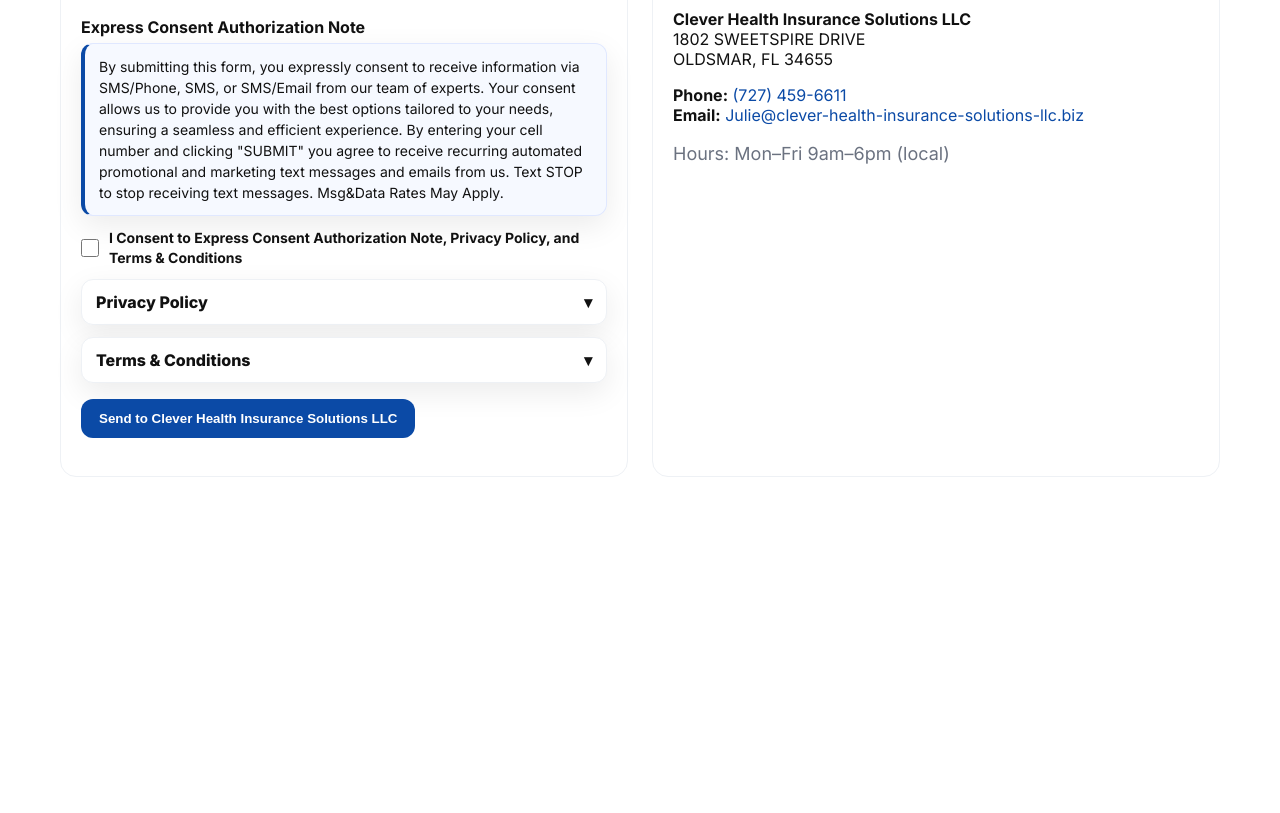
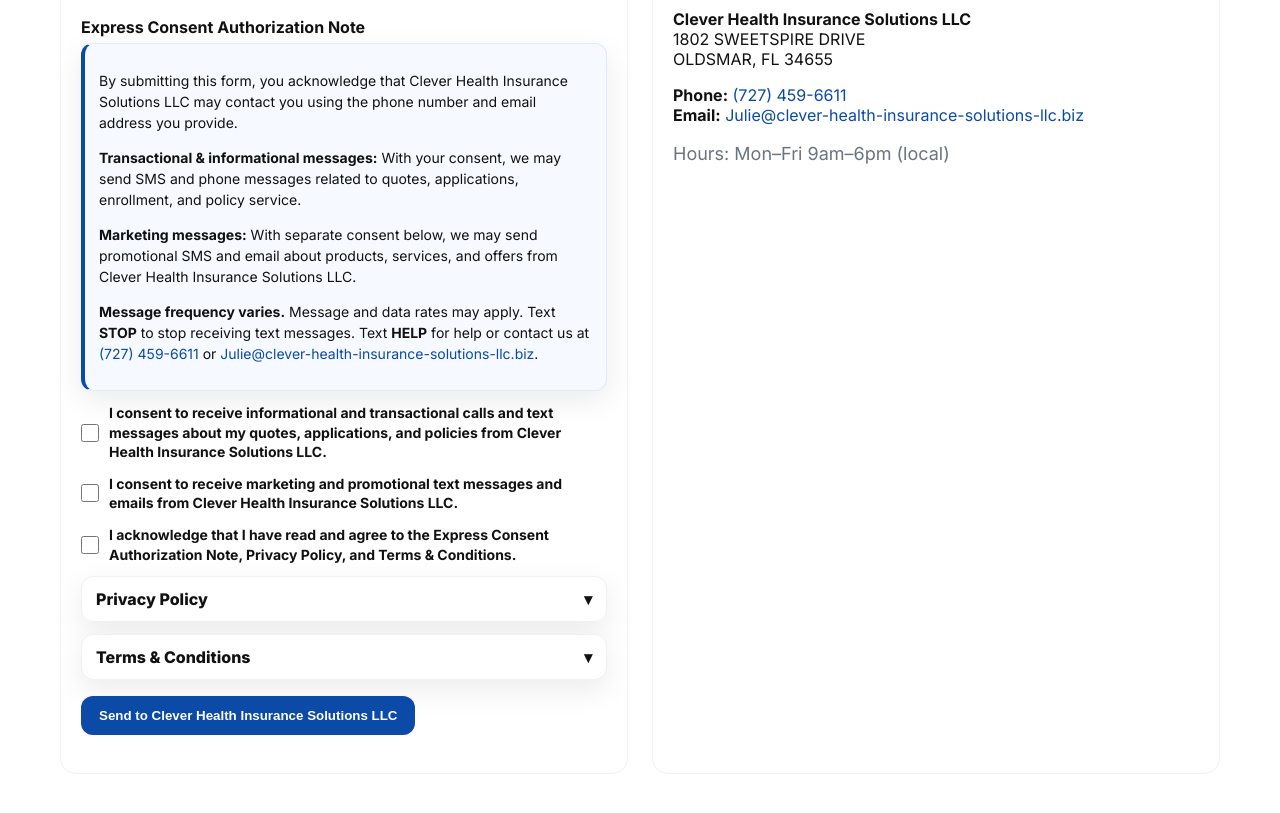
Before and after one commit to still62bronzes/clever-health-insurance-solutions-llc.biz, a plain HTML site: page index.html in a window 1280 px wide. Shown: the part 3997-4810 px from the top of the page. Before the commit the page ends 4642 px from the top, so only its background shows below. Drawn offline with Linux system fonts and the light colour scheme.

Commit message:
Update index.html - Express Consent Authorization

```diff
--- a/index.html
+++ b/index.html
@@ -486,15 +486,79 @@
             <textarea id="message" name="message" rows="5" placeholder="Tell us about your needs…"></textarea>
           </div>
 
-          <!-- Express Consent Authorization (required) -->
+          <!-- Express Consent Authorization -->
 <div class="legal-sections" style="margin-top:16px">
   <h4>Express Consent Authorization Note</h4>
   <div id="express-consent-note" class="consent-card">
-              By submitting this form, you expressly consent to receive information via SMS/Phone, SMS, or SMS/Email from our team of experts. Your consent allows us to provide you with the best options tailored to your needs, ensuring a seamless and efficient experience. By entering your cell number and clicking "SUBMIT" you agree to receive recurring automated promotional and marketing text messages and emails from us. Text STOP to stop receiving text messages. Msg&Data Rates May Apply.
+    <p>
+      By submitting this form, you acknowledge that Clever Health Insurance Solutions LLC may contact you
+      using the phone number and email address you provide.
+    </p>
+    <p>
+      <strong>Transactional &amp; informational messages:</strong> With your consent, we may send
+      SMS and phone messages related to quotes, applications, enrollment, and policy service.
+    </p>
+    <p>
+      <strong>Marketing messages:</strong> With separate consent below, we may send promotional
+      SMS and email about products, services, and offers from Clever Health Insurance Solutions LLC.
+    </p>
+    <p>
+      <strong>Message frequency varies.</strong> Message and data rates may apply.
+      Text <strong>STOP</strong> to stop receiving text messages.
+      Text <strong>HELP</strong> for help or contact us at
+      <a href="tel:(727) 459-6611">(727) 459-6611</a> or
+      <a href="mailto:Julie@clever-health-insurance-solutions-llc.biz">Julie@clever-health-insurance-solutions-llc.biz</a>.
+    </p>
   </div>
+
+  <!-- Separate opt-in checkboxes -->
   <div class="consent-line">
-            <input type="checkbox" id="consent" name="consent" required aria-describedby="express-consent-note">
-            <label for="consent"><b>I Consent to Express Consent Authorization Note, Privacy Policy, and Terms & Conditions</b></label>
+    <input
+      type="checkbox"
+      id="consent-transactional"
+      name="consent_transactional"
+      required
+      aria-describedby="express-consent-note"
+    >
+    <label for="consent-transactional">
+      <strong>
+        I consent to receive informational and transactional calls and text messages
+        about my quotes, applications, and policies from Clever Health Insurance Solutions LLC.
+      </strong>
+    </label>
+  </div>
+
+  <div class="consent-line">
+    <input
+      type="checkbox"
+      id="consent-marketing"
+      name="consent_marketing"
+      required
+      aria-describedby="express-consent-note"
+    >
+    <label for="consent-marketing">
+      <strong>
+        I consent to receive marketing and promotional text messages and emails
+        from Clever Health Insurance Solutions LLC.
+      </strong>
+    </label>
+  </div>
+
+  <!-- Legal acceptance -->
+  <div class="consent-line">
+    <input
+      type="checkbox"
+      id="consent-terms"
+      name="consent_terms"
+      required
+      aria-describedby="privacy-policy-copy terms-conditions-copy"
+    >
+    <label for="consent-terms">
+      <strong>
+        I acknowledge that I have read and agree to the Express Consent Authorization Note,
+        Privacy Policy, and Terms &amp; Conditions.
+      </strong>
+    </label>
   </div>
 
             <!-- Privacy Policy dropdown -->
```
Lines whose indentation alone changed are shown as unchanged.
